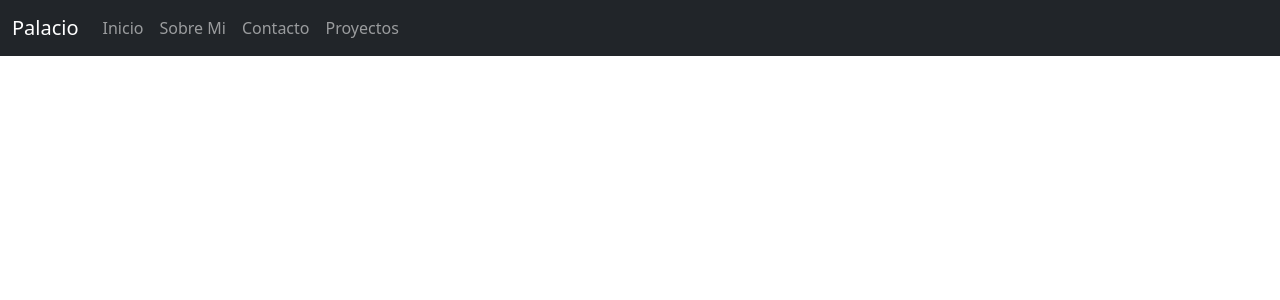
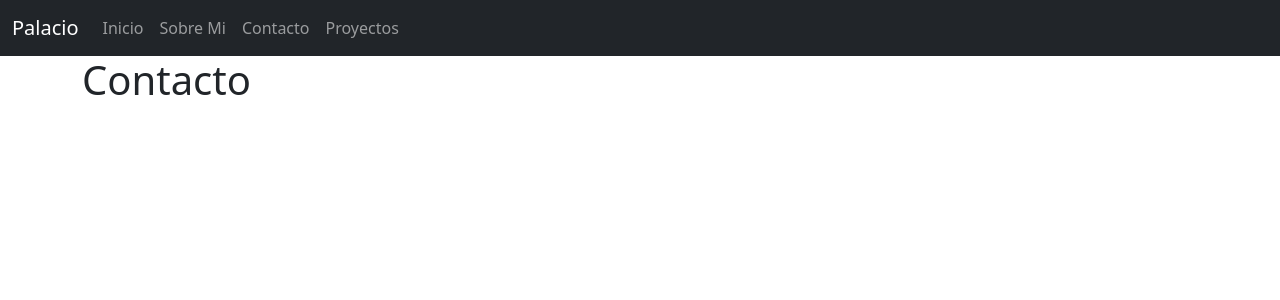
Before and after one commit to Diego-Palacio/Portafolio-Palacio, an Angular app: page /contacto in a window 1280 px wide. Shown: the top 300 px of the page. Built offline with nearby package versions, Linux system fonts and the light colour scheme.

Commit message:
renderizamos paginas

```diff
--- a/src/app/Components/contacto/contacto.component.html
+++ b/src/app/Components/contacto/contacto.component.html
@@ -1 +1 @@
-<p>contacto works!</p>
+<h1> Contacto</h1>
--- a/src/app/app.component.html
+++ b/src/app/app.component.html
@@ -1 +1,9 @@
-<app-navbar>
+<app-navbar> </app-navbar>
+
+
+<!-- Renderiza la app, las paginas  -->
+<div class="container">
+
+    <router-outlet></router-outlet>
+
+</div>
```
